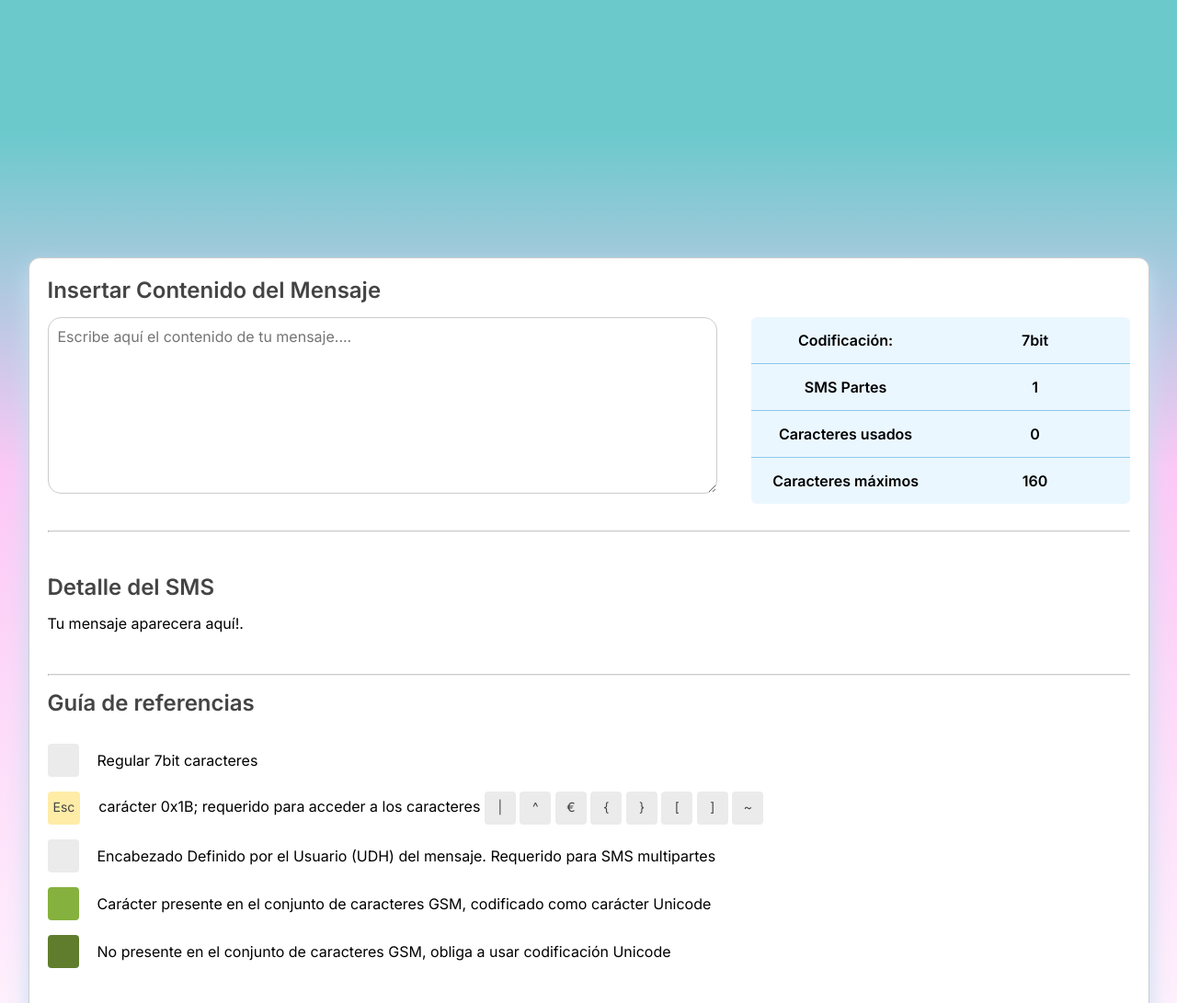
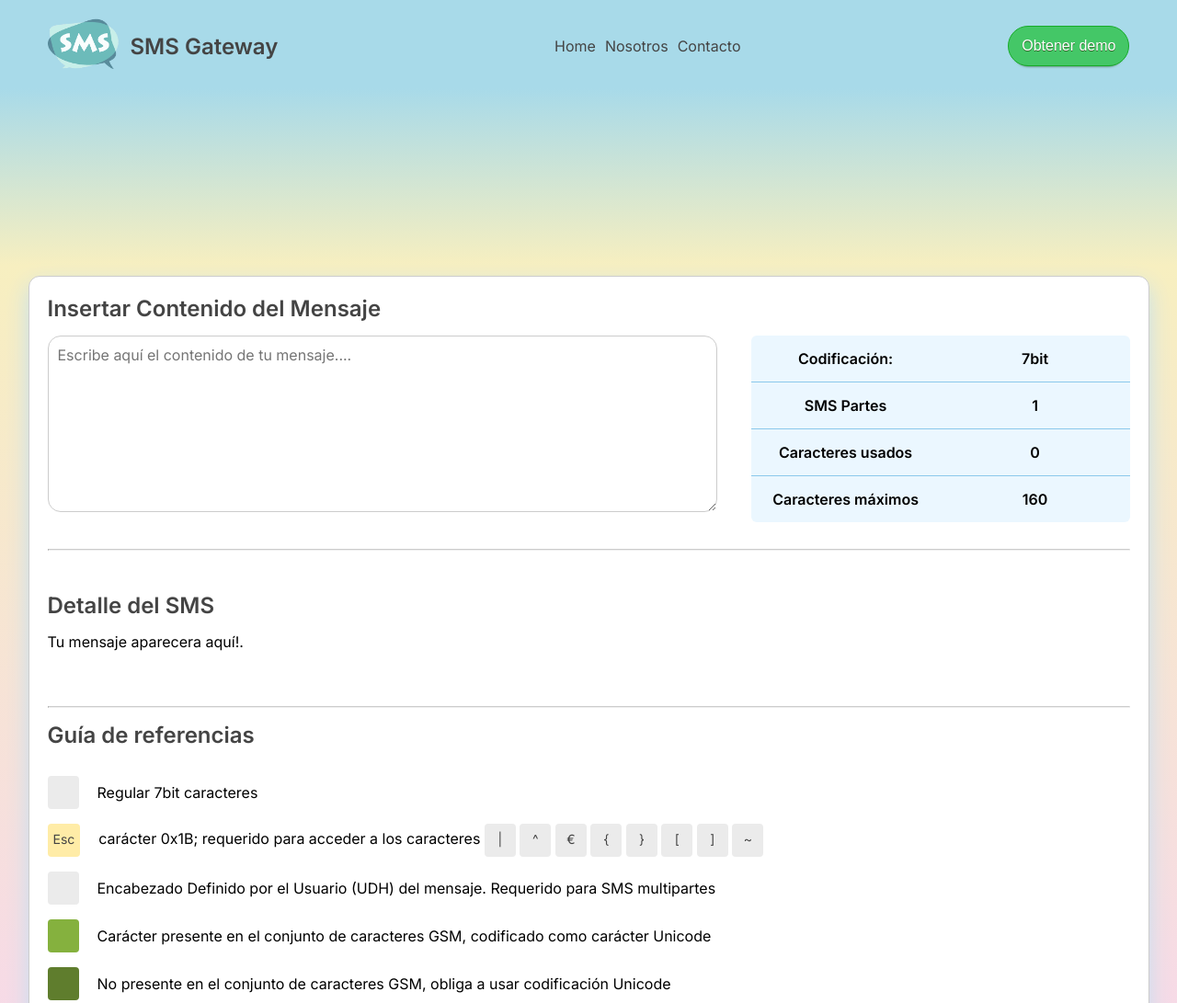
Before and after one commit to sslucasmv/smsapp, a plain HTML site: page index.html in a window 1280 px wide. Shown: the top 1091 px of the page at 92% size. Drawn offline with Linux system fonts and the light colour scheme.

Commit message:
logo text

```diff
--- a/estilos.css
+++ b/estilos.css
@@ -23,7 +23,7 @@ body {
         height: 100px !important;
     }
 
-    h1.main-title {
+    h2.main-title {
         margin-bottom: 15px !important;
         font-size: 20px !important;
     }
@@ -39,7 +39,7 @@ body {
         margin:0 auto !important;
     }
 
-    .container {
+    .container-center {
         width: 90% !important;
     }
 
@@ -53,65 +53,28 @@ body {
     font-weight: 400 !important;
   }
 
-
-
 }
 
 @media (769px <= width <= 1020px) {
-    .container {
+    .container-center {
         width: 90%;
     }
-
-
 }
 
 @media (1021px <= width) {
-    .container {
-        width: 1020px !important;
+    .container-center {
+        width:940px !important;
     }
 }
 
 @media (1177px <= width) {
-    .container {
+    .container-center {
         width: 1177px !important;
     }
 }
 
-.pt-15 {
-    padding-top: 15px;
-}
+/*   variables */
 
-
-body {
-    background: linear-gradient(180deg, rgba(107,201,204,1) 11%, rgba(252,200,246,1) 39%, rgba(255,255,255,0) 100%);
-    /*background: linear-gradient(to bottom, #d2e2da, #ffffff); /* Gradiente de #f1b157 a blanco */
-    /*background: linear-gradient(180deg, rgba(235,135,223,1) 0%, rgba(129,219,222,1) 25%, rgba(255,255,255,0) 100%);*/
-    /*background: linear-gradient(180deg, rgba(29,71,107,1) 0%, rgba(91,189,172,1) 25%, rgba(255,255,255,0) 100%);*/
-    background-repeat: no-repeat;
-}
-
-.container-fluid {
-    width: 100%;
-}
-
-.container {
-    /*width: 1177px;*/
-    margin:0 auto;
-    padding: 20px;
-    background-color: #fff;
-}
-
-.container.box-center {
-    border:1px solid #ccc;
-    border-radius:12px
-
-}
-
-.container.box-shadow {
-    box-shadow: rgb(196,225,241) 0 10px 25px 0;
-}
-
-/* font */
 
 :root {
     --font-size16: 16px;
@@ -119,9 +82,54 @@ body {
     --font-family-primary: "Inter", sans-serif;
     --font-optical-sizing: auto;
     --font-style: normal;
-    --font-variation-settings:
-      "slnt" 0;
+    --font-variation-settings:"slnt" 0;
+    --bg-white:#fff;
+    --bg-color-gradientes-primary: linear-gradient(180deg, rgba(107, 201, 204, 1) 11%, rgba(252, 200, 246, 1) 39%, rgba(255, 255, 255, 0) 100%);
+    --bg-color-gradientes-secondary: linear-gradient(to bottom, #d2e2da, #ffffff);
+    --bg-color-gradientes-tertiary: linear-gradient(180deg, rgba(235, 135, 223, 1) 0%, rgba(129, 219, 222, 1) 25%, rgba(255, 255, 255, 0) 100%);
+    --bg-color-gradientes-cuarto: linear-gradient(180deg, rgba(29, 71, 107, 1) 0%, rgba(91, 189, 172, 1) 25%, rgba(255, 255, 255, 0) 100%);
+    --bg-color-gradientes-quinto:linear-gradient(180deg, rgba(245,226,219,1) 7%, rgba(240,223,246,1) 21%, rgba(255,255,255,1) 100%);
+    --bg-color-gradientes-sexto: linear-gradient(180deg, rgba(168,218,233,1) 7%, rgba(247,239,192,1) 21%, rgba(246,211,244,1) 100%);
 }
+
+
+/*  --- --- --- --- */
+
+
+.pt-15 {
+    padding-top: 15px;
+}
+
+.bg-white {
+    background-color: var(--bg-white);
+}
+
+
+body {
+
+    background:var(--bg-color-gradientes-sexto)
+}
+
+.container-fluid {
+    width: 100%;
+}
+
+.container-center {
+    /*width: 1177px;*/
+    margin:0 auto;
+    padding: 20px;
+}
+
+.container-center.box-center {
+    border:1px solid #ccc;
+    border-radius:12px;
+}
+
+.container-center.box-shadow {
+    box-shadow: rgb(196,225,241) 0 10px 25px 0;
+}
+
+/* font */
 
 .inter {
     font-family: "Inter", sans-serif;
@@ -130,21 +138,18 @@ body {
     font-style: normal;
     font-variation-settings:
       "slnt" 0;
-  }
+}
 
 /* layouts */
 /* estilos.css */
 
 /* Estilos generales para el header */
 header {
-
-    color: white;
-    padding: 10px 0;
+    color:#444;
     text-align: center;
     width: 100%;
-    height: 60px;
+    height: auto;
     transition: background-color 0.3s;
-    opacity: 1;
 }
 
 /* Estilos sticky */
@@ -153,9 +158,10 @@ header {
     top: 0;
     left: 0;
     width: 100%;
+    color: #444;
     background-color: #fdfdfd; /* Color que cambia al hacer scroll */
     z-index: 1000;
-    box-shadow: rgba(0,0,0,0.4) 0px 4px 8px 0; /* Sombra más transparente y menos extensa */
+    box-shadow: rgba(0,0,0,0.1) 0px 2px 4px 0; /* Sombra más transparente y menos extensa */
 }
 
 footer {
@@ -171,6 +177,82 @@ footer {
 .section-divider {
     padding-top:30px;
     padding-bottom: 30px;
+}
+
+/* ===== ======header elements ======== ====== */
+
+
+.content-nav-logo {
+    display: flex;
+    align-items: center;
+    justify-content: space-between;
+}
+
+nav.navbar {
+    display: flex;
+    justify-content: space-between;
+}
+
+nav.navbar ul {
+    margin: 0;
+    padding: 0;
+    display: flex;
+}
+
+nav.navbar ul li {
+    list-style: none;
+    font-family: var(--font-family-primary);
+    margin-left: 10px;
+}
+
+/* button demo  */
+
+.btn-demo {
+	background-color:#44c767;
+	border-radius:30px;
+	border:1px solid #18ab29;
+	display:inline-block;
+	cursor:pointer;
+	color:#ffffff;
+	font-family:Arial;
+	font-size:16px;
+	padding:12px 14px;
+	text-decoration:none;
+	text-shadow:0px 1px 0px #2f6627;
+    box-shadow: 0px 7px 3px -7px #285520;;
+
+}
+.btn-demo:hover {
+	background-color:#5cbf2a;
+}
+.btn-demo:active {
+	position:relative;
+	top:1px;
+}
+
+
+.logo-content {
+
+}
+
+.logo-nav {
+    display: flex;
+    align-items: center;
+
+    justify-content: space-between;
+}
+
+.logo-nav img {
+    width: 80px;
+    height: 60px;
+}
+
+.logo-text {
+    font-family: var(--font-family-primary);
+    font-weight: 600;
+    font-size: 24px;
+    margin-left: 10px;
+
 }
 
 /* ================ app ====== content  =========================================== */
@@ -210,17 +292,16 @@ footer {
     margin-bottom: 10px;
 }
 
-
 .mt-20 {
     margin-top: 20px;
 }
+
 .content-sms {
     width: 100%;
     display: flex;
     flex-direction: row;
     justify-content: space-between;
     margin-bottom: 20px;
-
 }
 
 .content-sms-writer {
@@ -229,7 +310,7 @@ footer {
     flex-direction: column;
 }
 
-h1.main-title {
+h2.main-title {
     font-family: var(--font-family-primary);
     font-weight: var(--font-weight-primary);
     font-size: 24px;
@@ -335,7 +416,6 @@ hr {
     display: flex;
     flex-direction: row;
     align-items: center;
-
 }
 
 span.box-char {
@@ -347,7 +427,6 @@ span.box-char {
     border-radius:4px ;
     text-align:center !important;
     color:#444;
-
 }
 
 span.text-box {
--- a/index.html
+++ b/index.html
@@ -16,15 +16,36 @@
 <body>
     <header id="header">
 
+        <div class="container-center">
+            <div class="top-buttons"></div>
+            <div class="content-nav-logo">
+            <div class="logo-content">
+                <div class="logo-nav">
+                    <img src="logo.png" />
+                    <span class="logo-text">SMS Gateway</span>
+                </div>
+            </div>
+
+                <nav class="navbar">
+                    <ul>
+                        <li>Home</li>
+                        <li>Nosotros</li>
+                        <li>Contacto</li>
+                    </ul>
+                </nav>
+                <div class="button-demo"><button class="btn-demo">Obtener demo</button></div>
+            </div>
+        </div>
+
     </header>
 
     <div class="container-fluid main-wrapper">
-        <div class="container box-center box-shadow">
-    <h1 class="main-title">Insertar Contenido del Mensaje</h1>
+        <div class="container-center box-center box-shadow bg-white">
+    <h2 class="main-title">Insertar Contenido del Mensaje</h2>
 
     <div class="content-sms">
         <div class="content-sms-writer">
-            <textarea type="textarea" id="miInput" class="input-text-sms" placeholder="Escribe aquí el contenido de tu mensaje...."></textarea>
+            <textarea id="miInput" class="input-text-sms" placeholder="Escribe aquí el contenido de tu mensaje...."></textarea>
         </div>
         <div class="content-sms-info">
             <div class="grid-container-sms-info">
@@ -40,15 +61,17 @@
         </div>
 
     </div><!-- content-sms -->
+
     <hr>
     <section class="section-divider">
-    <h1 class="main-title">Detalle del SMS</h1>
-    <div id="mensajeDefault" class="text-default">Tu mensaje aparecera aquí!.</div>
-    <div id="miDiv" class="content"></div>
+        <h2 class="main-title">Detalle del SMS</h2>
+        <div id="mensajeDefault" class="text-default">Tu mensaje aparecera aquí!.</div>
+        <div id="miDiv" class="content"></div>
     </section>
-    <section class="pt-15">
+
+    <section class="pt-15 section-divider">
     <hr class="">
-        <h1 class="main-title">Guía de referencias</h1>
+        <h2 class="main-title">Guía de referencias</h2>
         <div class="content-info">
             <ul class="list-info">
                 <li>
```
Also changed, not shown: logo.png (added), 1 other file.
